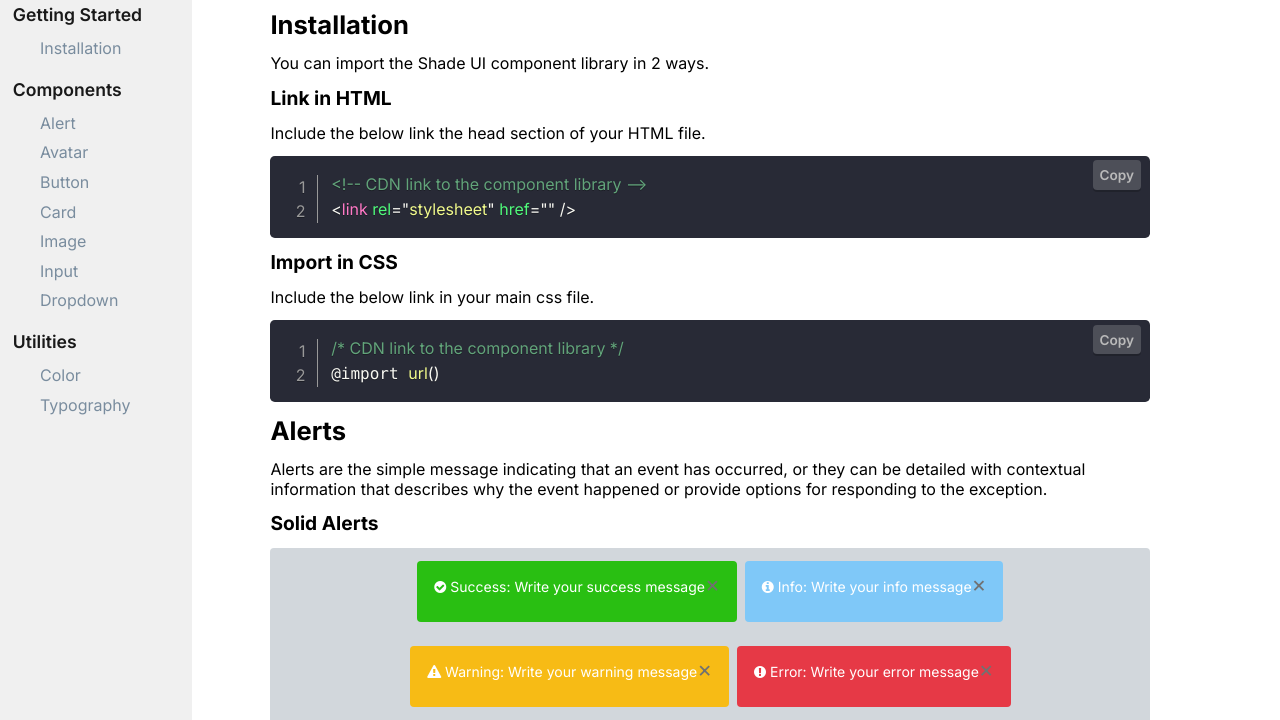
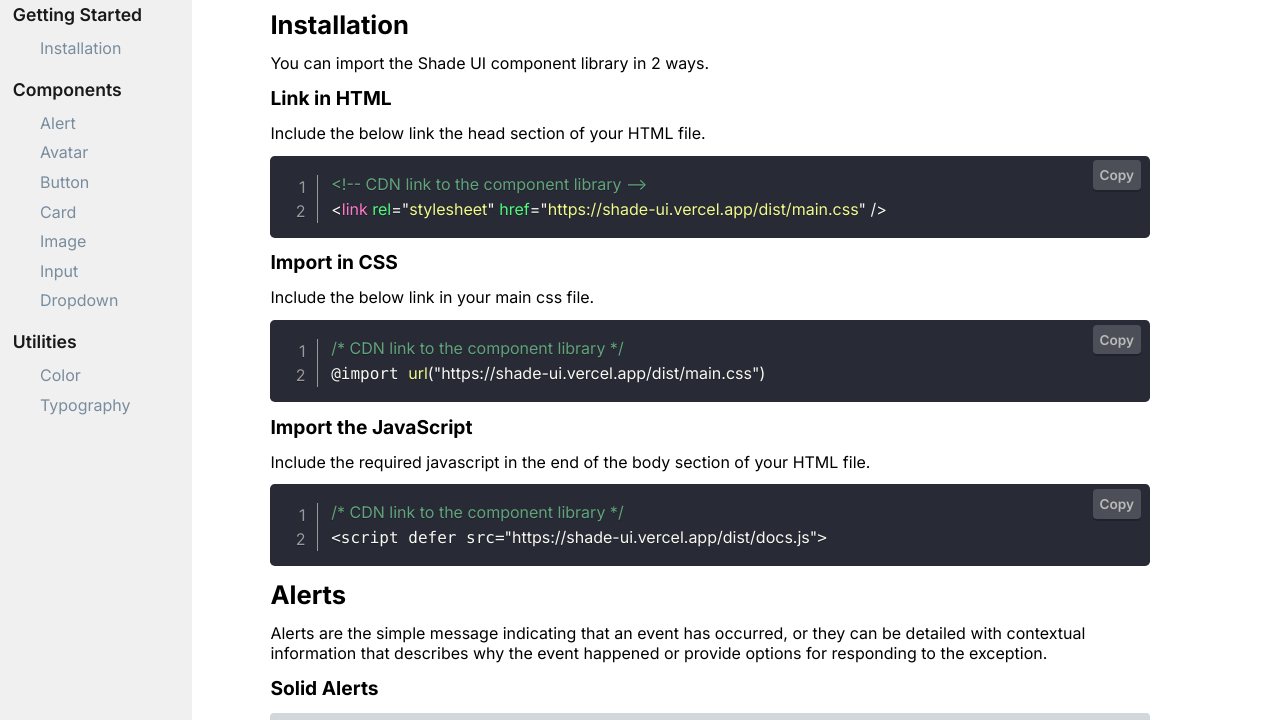
Before and after one commit to Karthik-Nayak98/shade-ui, a website: page documentation/docs.html in a window 1280 px wide. Shown: the part 62-782 px from the top of the page. Drawn offline with Linux system fonts and the light colour scheme.

Commit message:
add js import to the documentation

```diff
--- a/documentation/docs.html
+++ b/documentation/docs.html
@@ -103,7 +103,7 @@
               type="text/plain"
               class="line-numbers language-html snippet-container">
               <!-- CDN link to the component library -->
-              <link rel="stylesheet" href="" />
+              <link rel="stylesheet" href="https://shade-ui.vercel.app/dist/main.css" />
             </script>
             <h3 class="component-subheader">Import in CSS</h3>
             <p class="component-description">
@@ -113,7 +113,19 @@
               type="text/plain"
               class="line-numbers language-css snippet-container code-snippet">
               /* CDN link to the component library */
-              @import url()
+              @import url("https://shade-ui.vercel.app/dist/main.css")
+            </script>
+
+            <h3 class="component-subheader">Import the JavaScript</h3>
+            <p class="component-description">
+              Include the required javascript in the end of the body section of
+              your HTML file.
+            </p>
+            <script
+              type="text/plain"
+              class="line-numbers language-css snippet-container code-snippet">
+              /* CDN link to the component library */
+              <script defer src="https://shade-ui.vercel.app/dist/docs.js"></script>
             </script>
           </section>
           <!-- Alert -->
```
